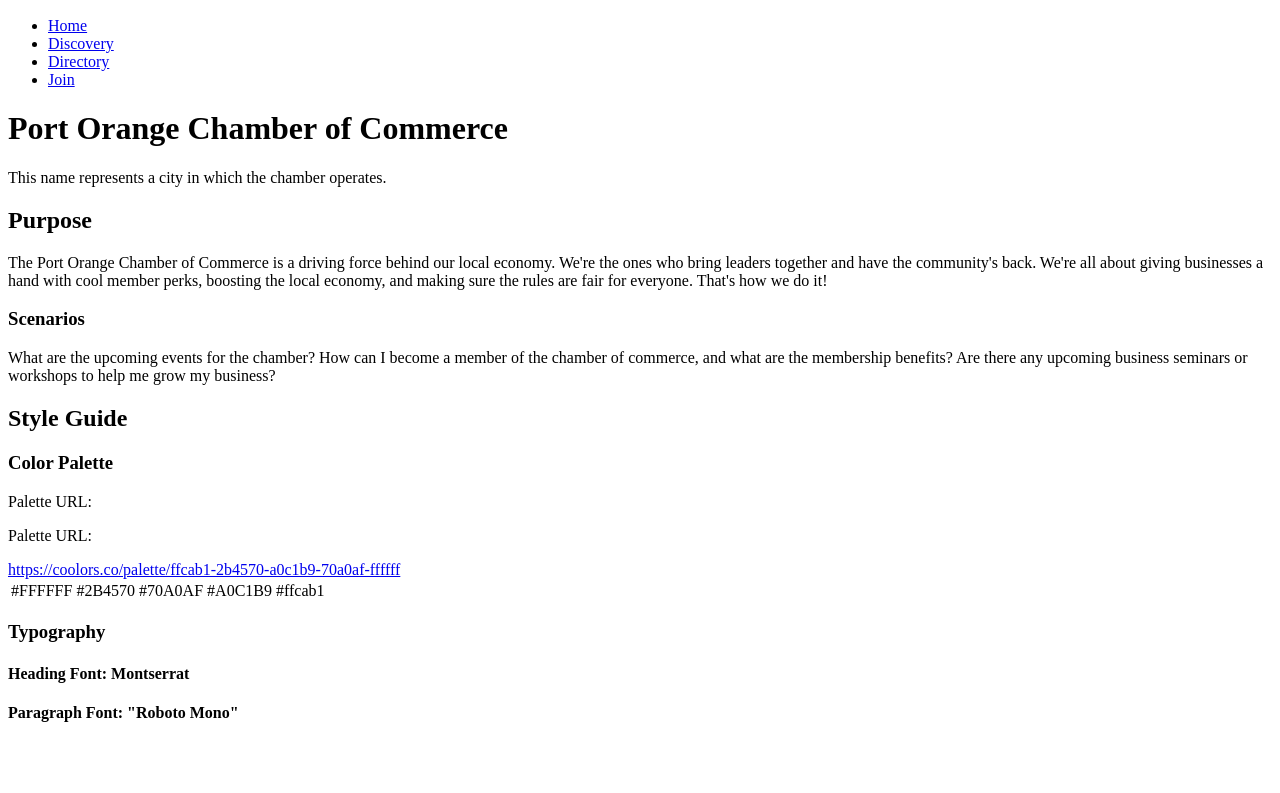
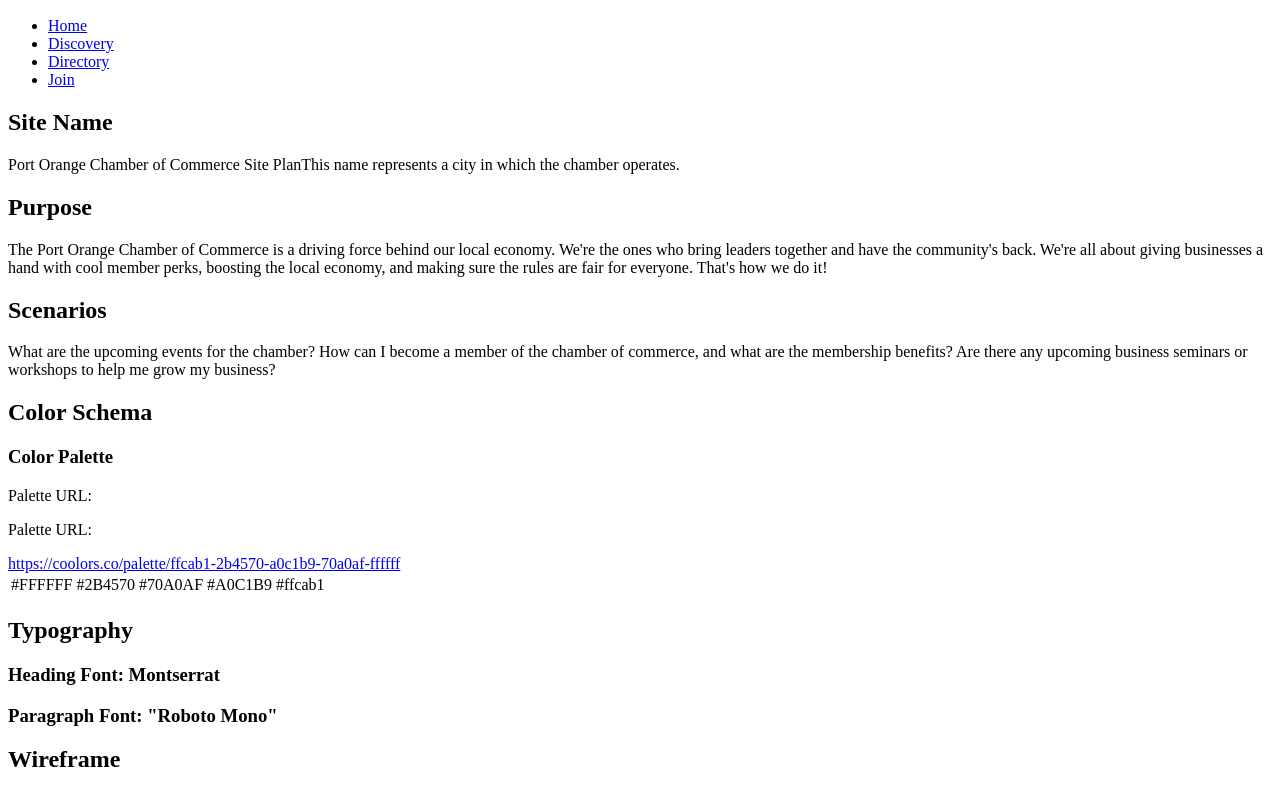
Before and after one commit to mazzac15/wdd230, a plain HTML site: page week01/chamber-site-plan.html in a window 1280 px wide. Shown: the part 61-854 px from the top of the page. Before the commit the page ends 804 px from the top, so only its background shows below. Drawn offline with Linux system fonts and the light colour scheme.

Commit message:
additions to chamber site plan

```diff
--- a/week01/chamber-site-plan.html
+++ b/week01/chamber-site-plan.html
@@ -4,6 +4,8 @@
     <meta charset="UTF-8">
     <meta name="viewport" content="width=device-width, initial-scale=1.0">
     <title>Site Plan</title>
+    <meta name="description" content="Chamber of Commerce site plan"
+    <meta name="author" content="Cindy Mazza">
     <link rel="stylesheet" href="styles/chamber.css">
     <link rel="stylesheet" href="styles/chamber-large.css">
 </head>
@@ -19,14 +21,20 @@
             </ul>
     </header>
     <main>
-        <h1 class="site-name">Port Orange Chamber of Commerce</h1>
-        <p>This name represents a city in which the chamber operates.</p>
+        <section>
+            <h2>Site Name</h2>
+            <p>Port Orange Chamber of Commerce Site PlanThis name represents a city in which the chamber operates.</p>
+        </section>
+        <section>
             <h2>Purpose</h2>
             <p>The Port Orange Chamber of Commerce is a driving force behind our local economy. We're the ones who bring leaders together and have the community's back. We're all about giving businesses a hand with cool member perks, boosting the local economy, and making sure the rules are fair for everyone. That's how we do it!</p>
-        <h3>Scenarios</h3>
+        </section>
+        <section>
+            <h2>Scenarios</h2>
             <p>What are the upcoming events for the chamber? How can I become a member of the chamber of commerce, and what are the membership benefits? Are there any upcoming business seminars or workshops to help me grow my business?</p>
-
-        <h2>Style Guide</h2>
+        </section>
+        <section>
+            <h2>Color Schema</h2>
             <h3>Color Palette</h3>
             <p>Palette URL:</p>
             <p>Palette URL:</p>
@@ -41,12 +49,15 @@
                 <td class="accent3">#ffcab1</td>
                 </tr>
             </table>
-
-        <h3>Typography</h3>
-        <h4>Heading Font: Montserrat</h4>
-        <h4>Paragraph Font: "Roboto Mono"</h4>
-
-
+        </section>
+        <section>
+            <h2>Typography</h2>
+            <h3>Heading Font: Montserrat</h3>
+            <h3>Paragraph Font: "Roboto Mono"</h3>
+        </section>
+        <section>
+            <h2>Wireframe</h2>
+        </section>
     </main>
 </body>
 </html>
```
Lines whose indentation alone changed are shown as unchanged.
